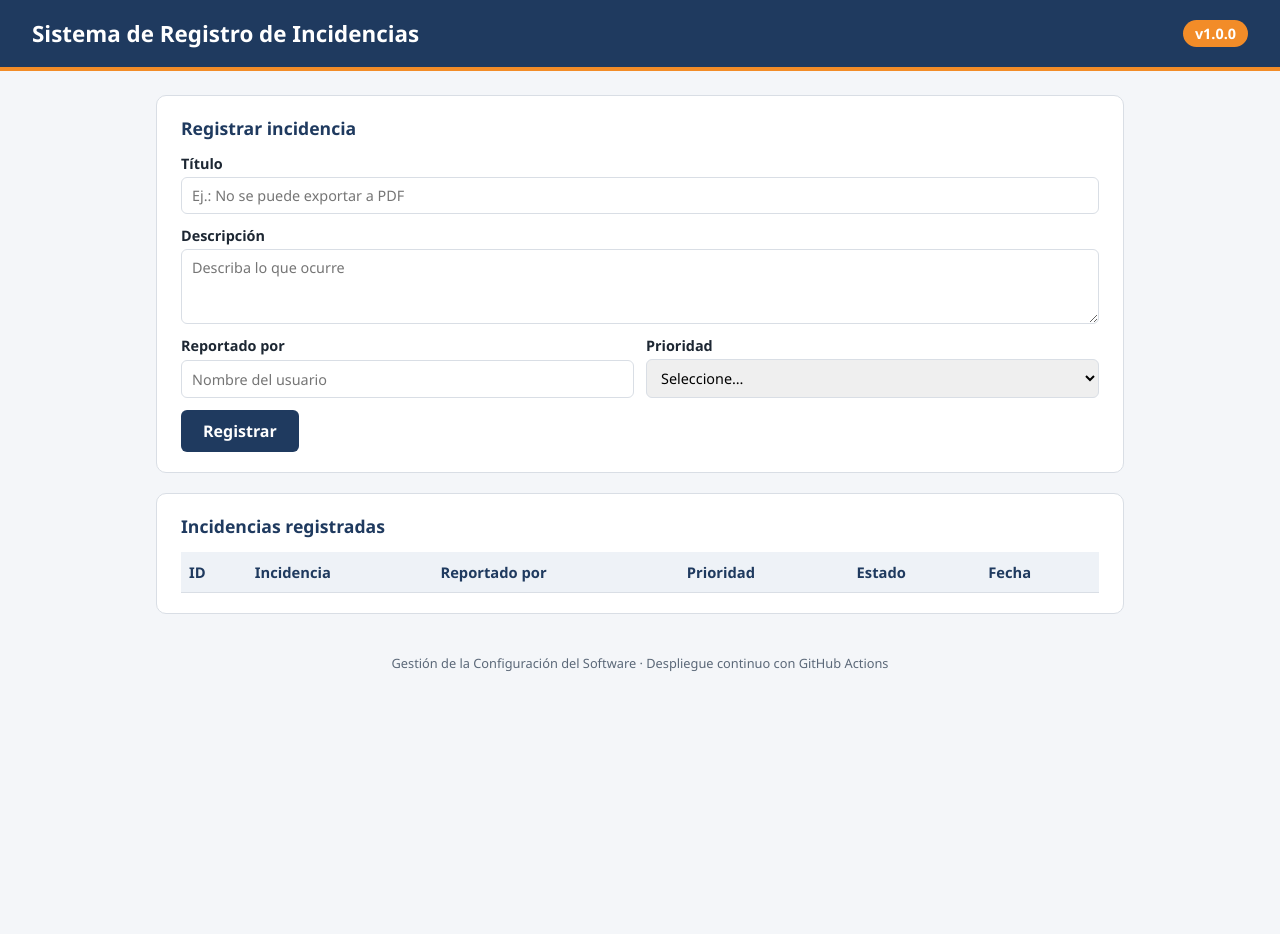
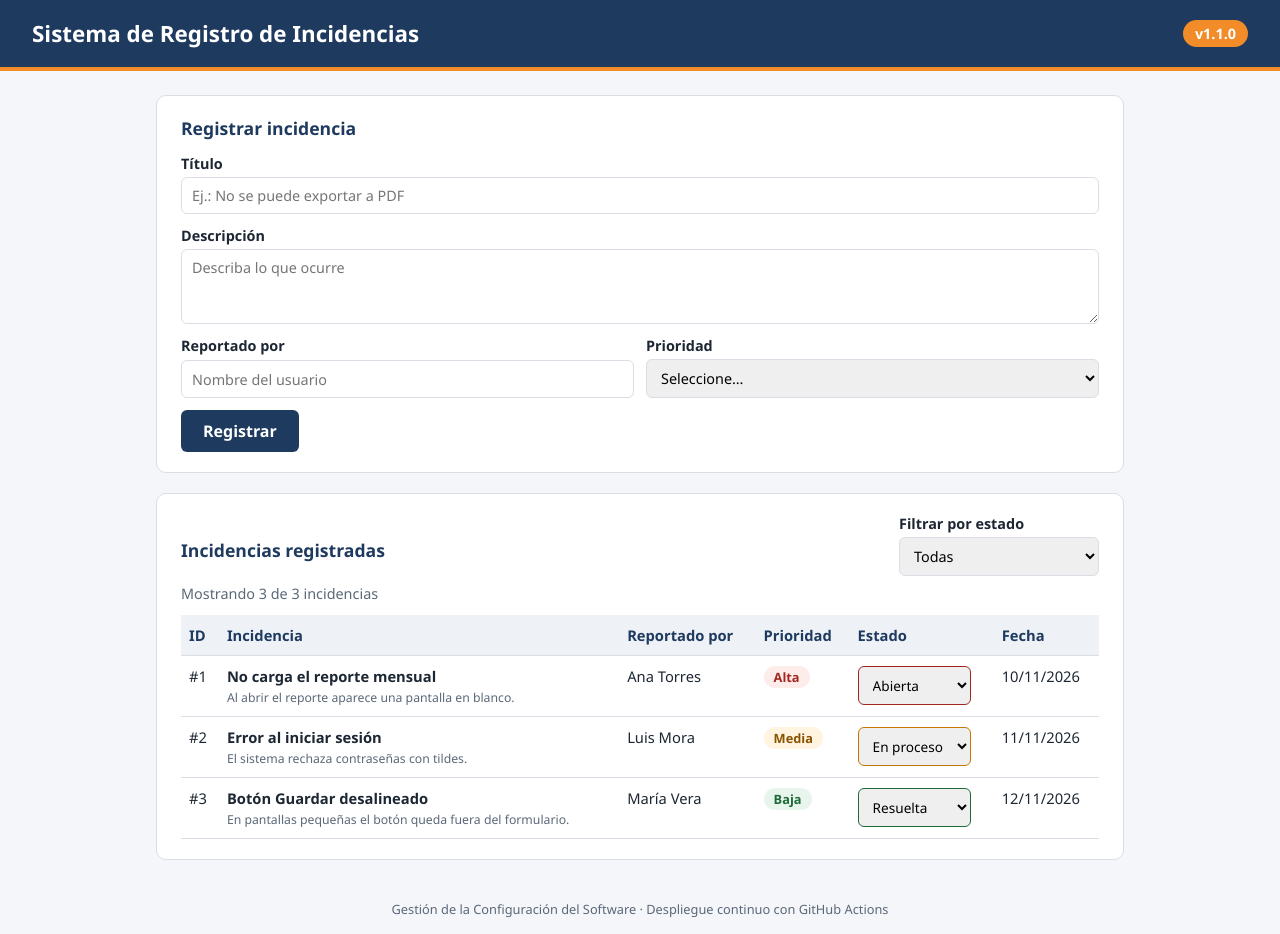
Before and after one commit to JonaPerezSoftware/sistema-registro-incidencias, a website: page index.html in a window 1280 px wide. Before the commit the page ends 800 px from the top, so only its background shows below. Drawn offline with Linux system fonts and the light colour scheme.

Commit message:
feat: agregar selector de estado en la interfaz y versión v1.1.0

```diff
--- a/index.html
+++ b/index.html
@@ -9,7 +9,7 @@
 <body>
   <header>
     <h1>Sistema de Registro de Incidencias</h1>
-    <span class="version" id="version">v1.0.0</span>
+    <span class="version" id="version">v1.1.0</span>
   </header>
 
   <main>
@@ -41,7 +41,17 @@
     </section>
 
     <section class="tarjeta">
-      <h2>Incidencias registradas</h2>
+      <div class="cabecera-lista">
+        <h2>Incidencias registradas</h2>
+        <label class="filtro">Filtrar por estado
+          <select id="filtro-estado">
+            <option value="todas">Todas</option>
+            <option value="abierta">Abierta</option>
+            <option value="en-proceso">En proceso</option>
+            <option value="resuelta">Resuelta</option>
+          </select>
+        </label>
+      </div>
       <p id="contador" class="contador"></p>
       <table>
         <thead>
```
